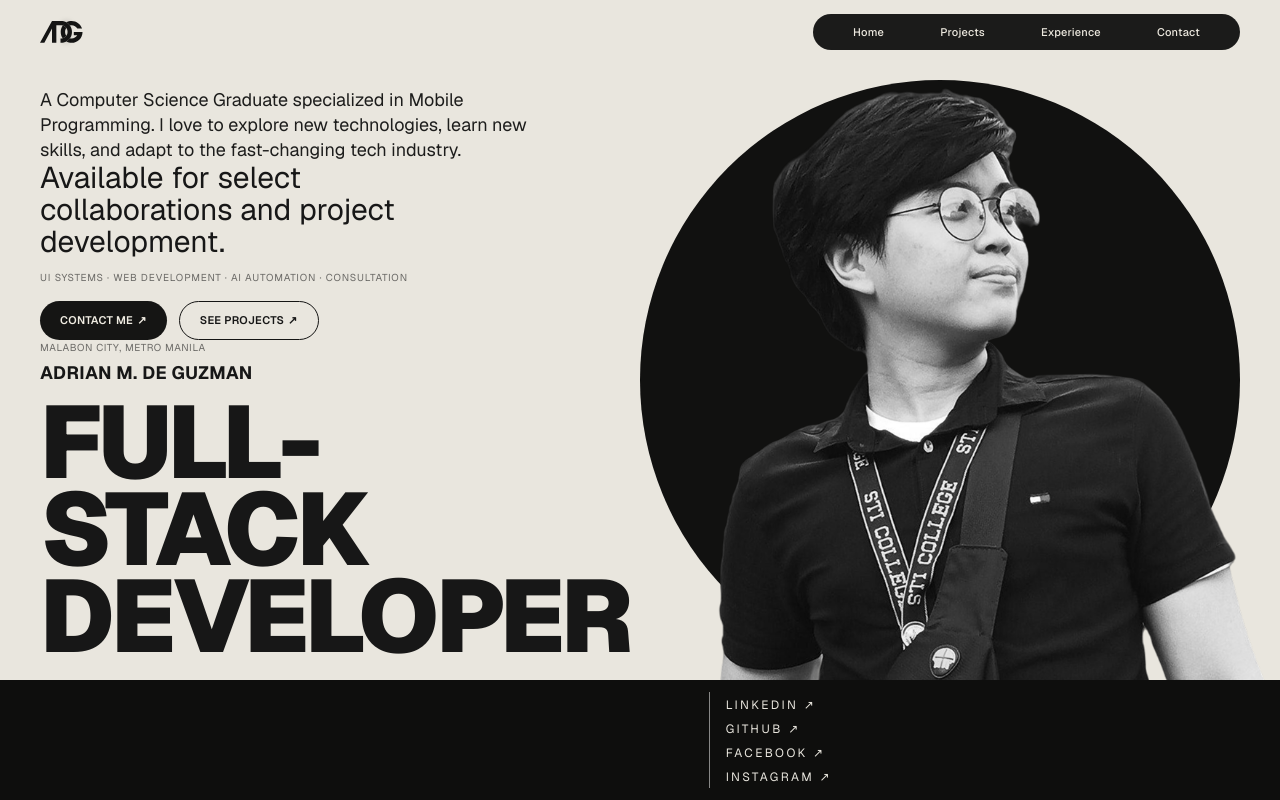
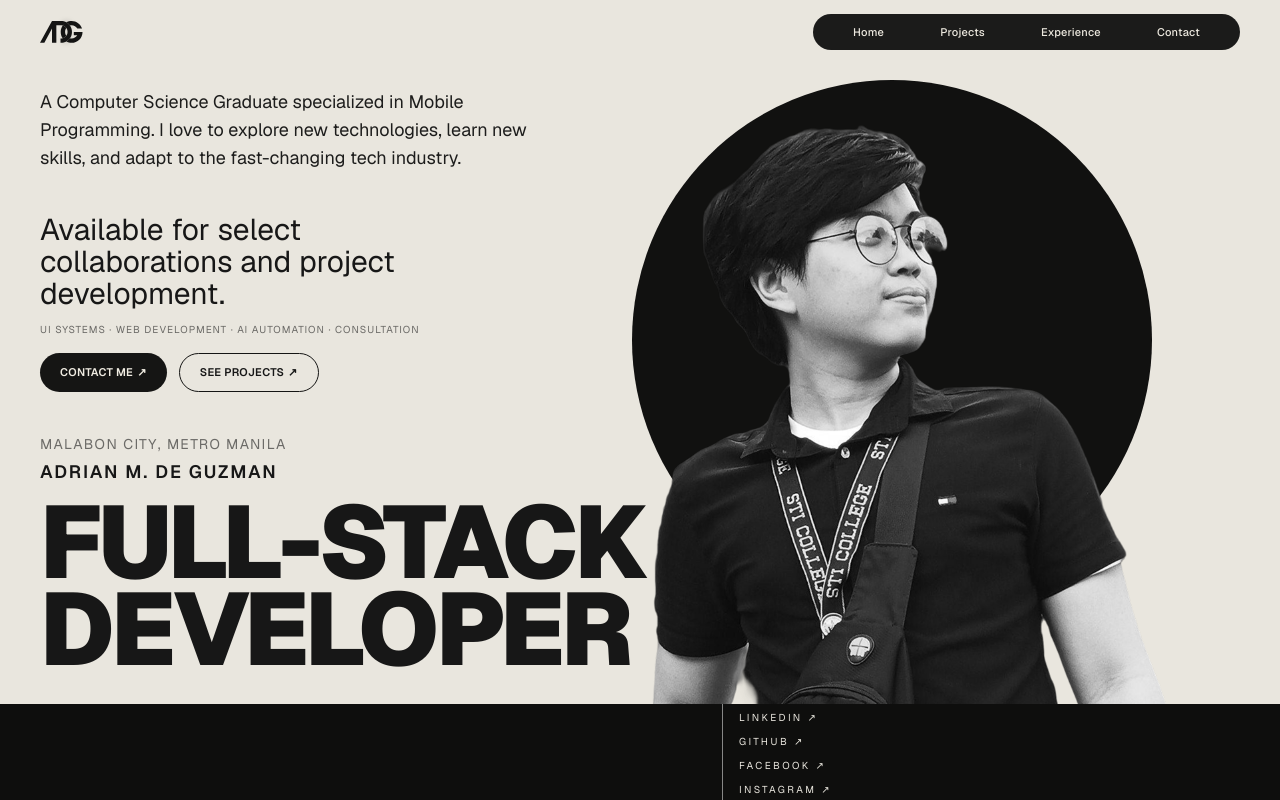
Before and after one commit to SenpaiAdri/portfolio-v3, a Next.js app: page / in a window 1280 px wide. Built offline with nearby package versions, Linux system fonts and the light colour scheme.

Commit message:
refactor: improve styling and layout in hero section and social bar

```diff
--- a/components/hero/bottom-links.tsx
+++ b/components/hero/bottom-links.tsx
@@ -2,13 +2,13 @@ import { socials } from "@/data/site";
 
 export function SocialBar() {
   return (
-    <div className="z-10 flex h-[12dvh] lg:h-[15dvh] items-center justify-end bg-[#0e0e0d] text-[#e9e6de] pr-6 sm:pr-8 md:pr-[12vw] lg:pr-[35vw] py-4">
+    <div className="z-10 flex h-[12dvh] items-center justify-end bg-[#0e0e0d] text-[#e9e6de] pr-6 sm:pr-8 md:pr-[12vw] lg:pr-[35vw] py-4">
       <ul className="border-l border-white/50 pl-4">
         {socials.map((s) => (
           <li key={s}>
             <a
               href="#"
-              className="text-[10px] tracking-[0.15rem] uppercase hover:underline underline-offset-4 focus-visible:outline-2 focus-visible:outline-offset-4 focus-visible:outline-[#e9e6de] md:text-xs"
+              className="text-[10px] tracking-[0.15rem] uppercase hover:underline underline-offset-4 focus-visible:outline-2 focus-visible:outline-offset-4 focus-visible:outline-[#e9e6de]"
             >
               {s} <span aria-hidden>↗</span>
             </a>
--- a/components/hero/hero-section.tsx
+++ b/components/hero/hero-section.tsx
@@ -10,7 +10,7 @@ export function HeroSection() {
       {/* Left column — flat on mobile/tablet (contents), real flex + justify-between on desktop */}
       <div className="contents lg:col-start-1 lg:flex lg:min-h-0 lg:flex-col lg:justify-between lg:py-2">
         {/* Bio — desktop only */}
-        <p className="hidden max-w-125 text-[13px] leading-snug text-[#1d1d1c] lg:order-1 lg:block lg:text-lg">
+        <p className="hidden max-w-lg text-sm text-[#1d1d1c] lg:order-1 lg:block lg:text-lg">
           A Computer Science Graduate specialized in Mobile Programming. I love
           to explore new technologies, learn new skills, and adapt to the
           fast-changing tech industry.
@@ -27,11 +27,11 @@ export function HeroSection() {
             <br />
             Developer
           </h1>
-          <div className="order-2 mt-2 flex flex-row items-baseline justify-between gap-4 md:mt-3 lg:order-1 lg:mb-1 lg:mt-0 lg:flex-col lg:items-start lg:gap-1">
-            <p className="order-1 text-[11px] font-bold uppercase tracking-[0.02em] md:text-[12px] lg:order-2 lg:text-[18px]">
+          <div className="order-2 mt-2 flex flex-row items-center justify-between gap-4 md:mt-3 lg:order-1 lg:mb-1 lg:mt-0 lg:flex-col lg:items-start lg:gap-1">
+            <p className="order-1 text-xs lg:text-lg font-semibold uppercase tracking-widest lg:order-2">
               Adrian M. De Guzman
             </p>
-            <p className="order-2 shrink-0 text-[8px] uppercase tracking-[0.06em] text-foreground/60 md:text-[10px] lg:order-1">
+            <p className="order-2 shrink-0 text-[10px] uppercase tracking-widest text-foreground/60 md:text-sm lg:order-1">
               Malabon City, Metro Manila
             </p>
           </div>
@@ -42,7 +42,7 @@ export function HeroSection() {
           <p className="max-w-60 md:max-w-sm text-xl leading-6 md:leading-8 md:text-3xl lg:text-3xl">
             Available for select collaborations and project development.
           </p>
-          <p className="mt-2 text-[9px] uppercase tracking-[0.08em] text-foreground/60 md:mt-3 md:text-[10px]">
+          <p className="mt-2 text-[9px] uppercase tracking-widest text-foreground/60 md:mt-3 md:text-[10px]">
             UI Systems · Web Development · AI Automation · Consultation
           </p>
           <div className="mt-3 flex flex-wrap gap-3 md:mt-4">
@@ -57,11 +57,11 @@ export function HeroSection() {
       </div>
 
       {/* Portrait — last on mobile/tablet, right column on desktop */}
-      <div className="order-3 mt-6 flex items-end justify-center md:mt-8 lg:col-start-2 lg:mt-0 lg:min-h-0 lg:justify-start">
-        <div className="relative aspect-square w-[94vw] md:w-[80vw] lg:h-full lg:max-h-full lg:w-full">
+      <div className="relative order-3 mt-6 flex items-end justify-center md:mt-8 lg:col-start-2 lg:mt-0 lg:min-h-0 lg:justify-start">
+        <div className="relative lg:absolute lg:-left-25 aspect-square w-[94vw] md:w-[80vw] lg:h-full lg:max-h-full lg:w-full">
           <div
             aria-hidden
-            className="absolute aspect-square inset-0 rounded-full bg-[#111110]"
+            className="absolute lg:top-0 lg:left-15 lg:h-[65vh] inset-0 aspect-square rounded-full bg-[#111110]"
           />
           <Image
             src="/hero.png"
@@ -69,7 +69,7 @@ export function HeroSection() {
             fill
             priority
             sizes="(max-width: 768px) 94vw, (max-width: 1024px) 80vw, 560px"
-            className="scale-[1.15] object-contain object-bottom"
+            className="scale-110 object-contain object-center"
           />
         </div>
       </div>
```
